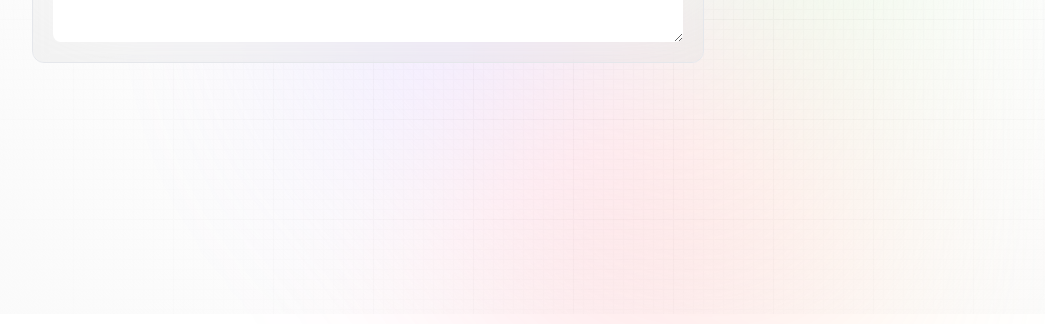
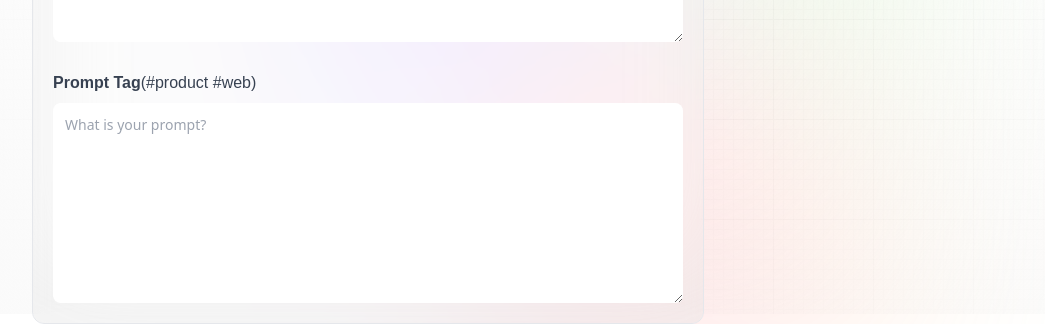
Before and after one commit to manulthanura/Prompt-Community, a Next.js app: page /create-prompt in a window 1280 px wide. Shown: the part 486-810 px from the top of the page, without its empty margins (32-1077 px from the left). Built offline with nearby package versions, Linux system fonts and the light colour scheme; no server answers.

Commit message:
Update Form.jsx

```diff
--- a/components/Form.jsx
+++ b/components/Form.jsx
@@ -14,11 +14,24 @@ const Form = ({ type, post, setPost, submitting, handleSubmit}) => {
         <label>
           <span className="font-satoshi font-semibold text-base text-gray-700">Your Prompt</span>
           <textarea
-          value={post.prompt}
-          onChange={(e) => setPost({...post, prompt: e.target.value})}
-          placeholder="What is your prompt?"
-          required
-          className="form_textarea"
+            value={post.prompt}
+            onChange={(e) => setPost({...post, prompt: e.target.value})}
+            placeholder="What is your prompt?"
+            required
+            className="form_textarea"
+          />
+        </label>
+        <label>
+          <span className="font-satoshi font-semibold text-base text-gray-700">
+            Prompt Tag
+            <span className="font-normal">(#product #web)</span>
+          </span>
+          <textarea
+            value={post.prompt}
+            onChange={(e) => setPost({...post, prompt: e.target.value})}
+            placeholder="What is your prompt?"
+            required
+            className="form_textarea"
           />
         </label>
       </form>
```
